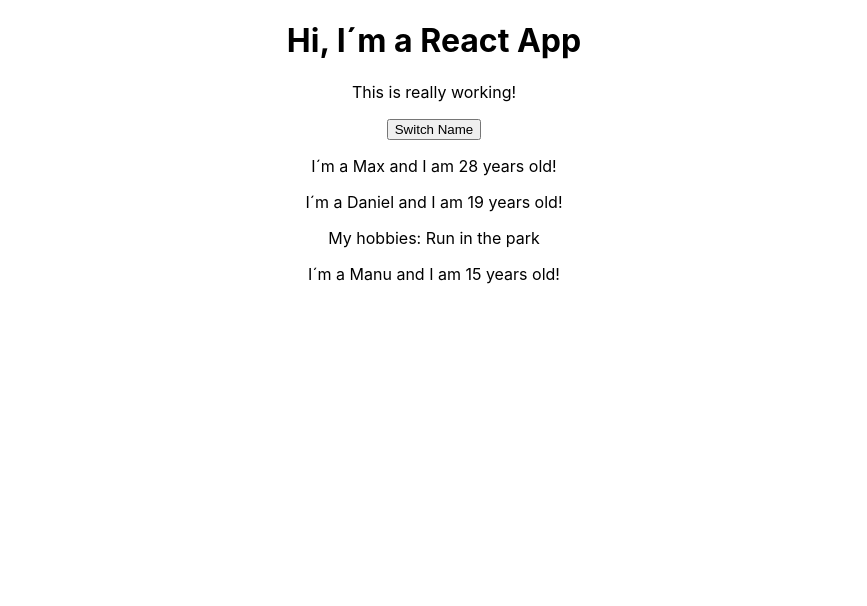
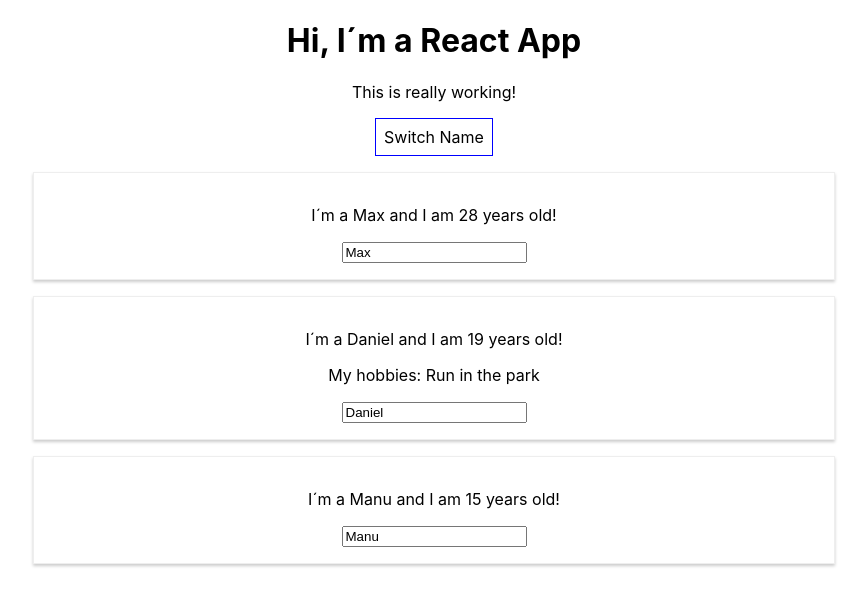
Before and after one commit to MaestroShifu/React-Complete-Guide, a React (Create React App) app: page / in a window 1280 px wide. Shown: the top 606 px of the page, without its empty margins (206-1073 px from the left). Built offline with nearby package versions, Linux system fonts and the light colour scheme.

Commit message:
Envio de funciones entre componentes; envio de parametros as funciones directamente desde JSX; Manejo del css y styleSheet

```diff
--- a/src/App.js
+++ b/src/App.js
@@ -14,6 +14,11 @@
 //       { name: "Manu", age: 15 },
 //     ],
 //     otherState: 'Some other value'
+//   }
+
+//   constructor(props) {
+//    super(props);
+//    this.switchNameHandler = this.switchNameHandler.bind(this); //-> Asigna la funcion como propia de este componente
 //   }
 
 //   //Si no lo llamo de esta manera, va a hacer referencia a la clase y no al evento como tal
@@ -80,11 +85,21 @@
 
   // const [ otherState, setotherState ] = useState('Some other value'); -> Otra variable de entorno
 
-  const switchNameHandler = () => {
+  const switchNameHandler = (newName) => {
     setPersonsState({//-> Se crea un set para modificar cada estado
       persons: [
-        { name: "Maximilian", age: 25 },
+        { name: newName, age: 25 },
         { name: "Daniel Santos", age: 22 },
+        { name: "Manu", age: 15 },
+      ]
+    });
+  }
+
+  const nameChangedHandler = (event) => {
+    setPersonsState({//-> Se crea un set para modificar cada estado
+      persons: [
+        { name: "Max", age: 25 },
+        { name: event.target.value, age: 22 },
         { name: "Manu", age: 15 },
       ]
     });
@@ -94,14 +109,35 @@
     <div className="App">
       <h1>Hi, I´m a React App</h1>
       <p>This is really working!</p>
+      {/* Es ineficiente el onClick={() =>{switchNameHandler("Maximilian")}} ya que peude generarnos problemas de rendimiento de la aplicación */}
+      {/* style={style} Nos limita; ya que no podemos usar toda la potencia del CSS */}
+      <button style={style} onClick={() =>{switchNameHandler("Maximilian")}}>Switch Name</button>
 
-      <button onClick={switchNameHandler}>Switch Name</button>
-
-      <Person name={personsState.persons[0].name} age={personsState.persons[0].age} />
-      <Person name={personsState.persons[1].name} age={personsState.persons[1].age}> My hobbies: Run in the park </Person>
-      <Person name={personsState.persons[2].name} age={personsState.persons[2].age} />
+      <Person
+        name={personsState.persons[0].name}
+        age={personsState.persons[0].age}
+      />
+      <Person
+        name={personsState.persons[1].name}
+        age={personsState.persons[1].age}
+        click={switchNameHandler.bind(this, "Max!!")}
+        changed={nameChangedHandler}
+      > My hobbies: Run in the park </Person>
+      <Person
+        name={personsState.persons[2].name}
+        age={personsState.persons[2].age}
+      />
     </div>
   );
 }
 
+//Otra manera de manejar los estilos
+const style = {
+  backgroundColor: "white",
+  font: 'inherit',
+  border: '1px solid blue',
+  padding: '8px',
+  cursor: 'pointer'
+}
+
 export default App;
--- /dev/null
+++ b/src/Person/Person.css
@@ -0,0 +1,8 @@
+.Person {
+    width: 60%;
+    margin: 16px  auto;
+    border: 1px solid #eee;
+    box-shadow: 0 2px 3px #ccc;
+    padding: 16px;
+    text-align: center;
+}
--- a/src/Person/Person.js
+++ b/src/Person/Person.js
@@ -1,4 +1,5 @@
 import React from 'react'
+import './Person.css'
 
 //-> Functional components [Es la mejor practica]
 const person = (props) => {
@@ -6,11 +7,15 @@
 
     //-> Cuando son mas de dos lineas, se debe poner un div para agrupar y poner parentesis ( ).
     return (
-        <div>
-            <p>I´m a { props.name } and I am { props.age } years old!</p>
+        <div className="Person">
+            <p onClick={props.click}>I´m a { props.name } and I am { props.age } years old!</p>
             <p>{ props.children }</p>
+            <input type="text" onChange={props.changed} defaultValue={props.name}/>
         </div>
     );//-> Cuando se usa una clase como componente se maneja [this.props] para acceder a ellos.
 };
 
+//Nota:
+//-> Las funciones se peude pasar por medio de props de componente a componente
+
 export default person
```
